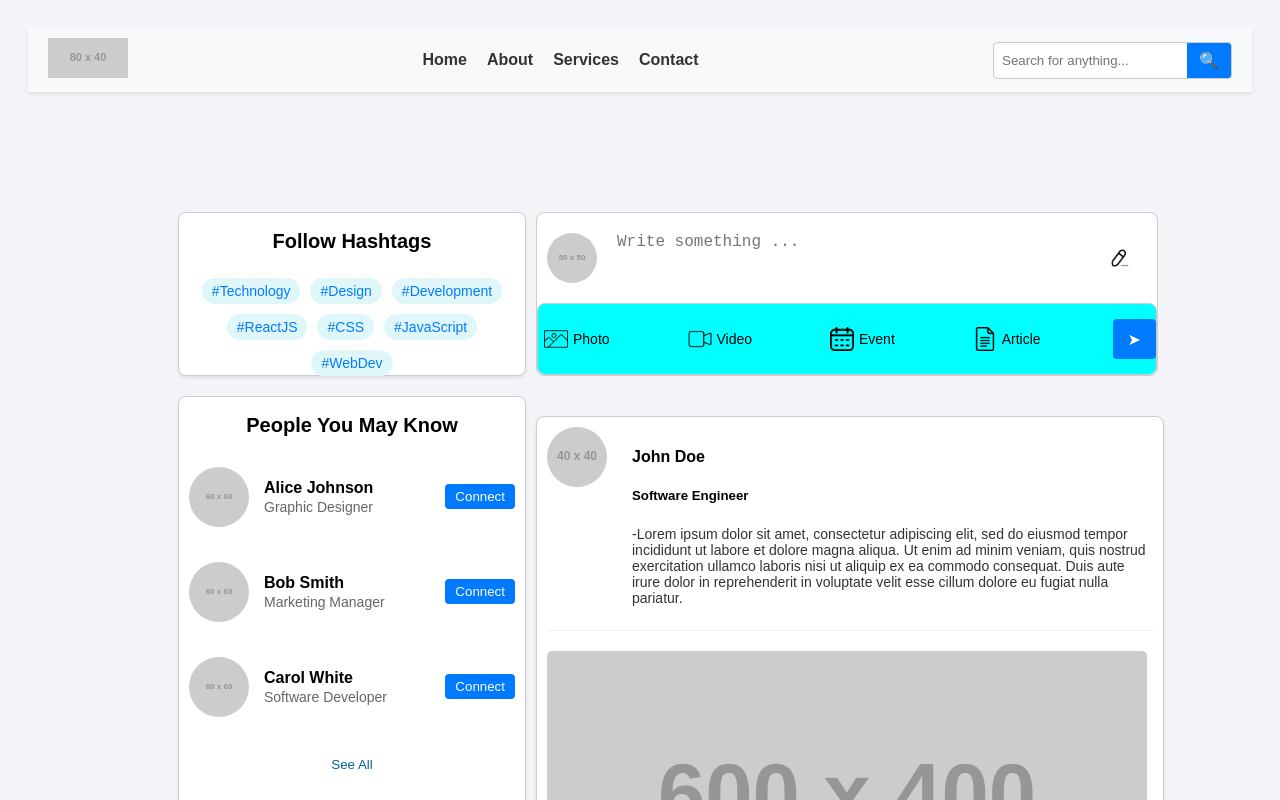
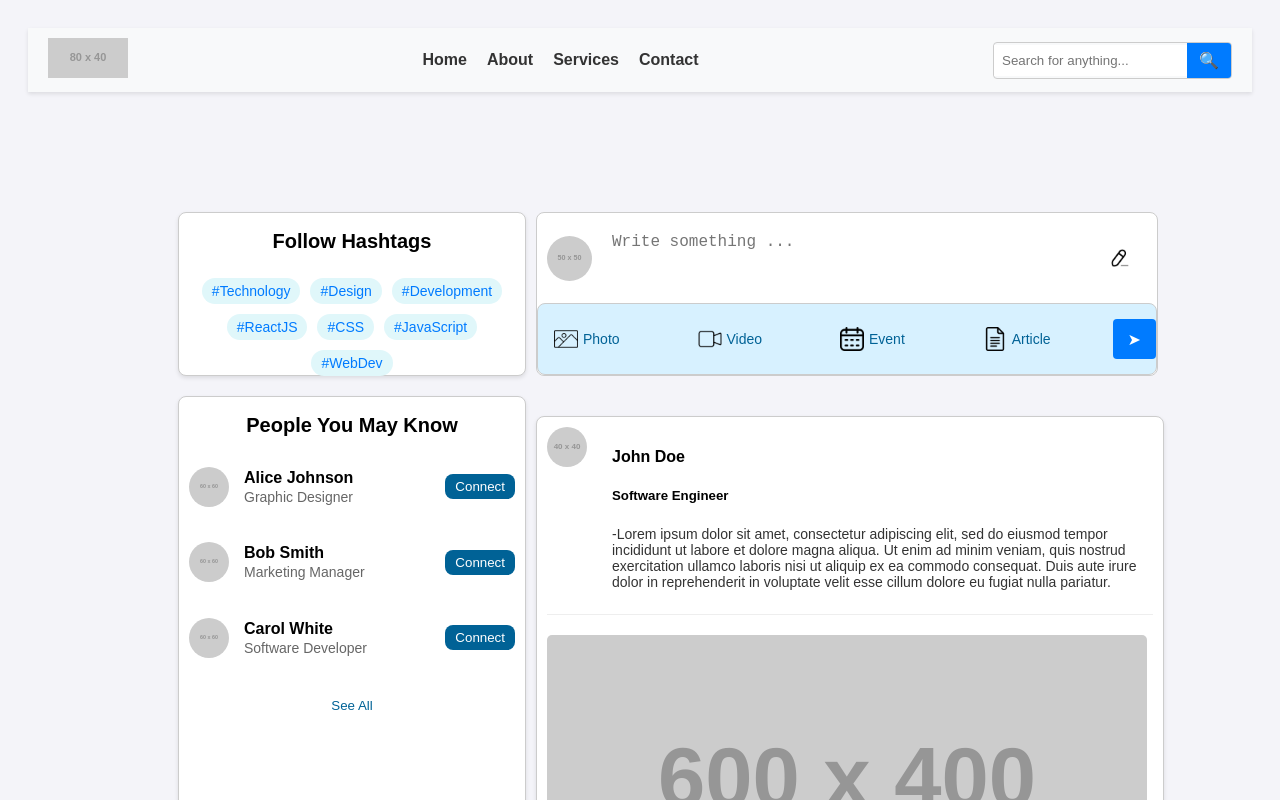
Before and after one commit to Jacobli6177/world-salon, a React (Vite) app in the folder Community_Page/: page / in a window 1280 px wide. Shown: the top 800 px of the page. Built offline with nearby package versions, Linux system fonts and the light colour scheme.

Commit message:
fixed css problems

```diff
--- a/Community_Page/src/Components/Create_Post/Create_Post.css
+++ b/Community_Page/src/Components/Create_Post/Create_Post.css
@@ -27,8 +27,8 @@ body {
 }
 
 .create-profile-pic {
-  width: 50px;
-  height: 50px;
+  width: 45px;
+  height: 45px;
   border-radius: 50%;
   margin-right: 10px;
 }
@@ -58,7 +58,7 @@ body {
   justify-content: space-between;
   align-items: center;
   height: 70px;
-  background-color: aqua;
+  background-color: #D7F1FF;
   border: 1px solid #ccc;
   border-radius: 8px;
 
@@ -72,6 +72,7 @@ body {
   cursor: pointer;
   margin-right: 10px;
   font-size: 14px;
+  margin-left: 10px;
 }
 
 .footer-icon-button:last-child {
@@ -86,6 +87,7 @@ body {
 
 .text {
   font-size: 14px;
+  color: #006296;
 }
 
 .send-button {
--- a/Community_Page/src/Components/People/People.css
+++ b/Community_Page/src/Components/People/People.css
@@ -26,6 +26,8 @@
 }
 
 .person-card {
+  width: 251;
+  height: 40.45px;
   display: flex;
   align-items: center;
   justify-content: space-between;
@@ -40,8 +42,8 @@
 
 .profile-pic {
   border-radius: 50%;
-  width: 60px;
-  height: 60px;
+  width: 40px;
+  height: 40px;
   margin-right: 15px;
 }
 
@@ -62,10 +64,10 @@
 }
 
 .connect-button {
-  background-color: #007bff;
+  background-color: #006296;
   color: #fff;
   border: none;
-  border-radius: 4px;
+  border-radius: 8px;
   padding: 5px 10px;
   cursor: pointer;
   transition: background-color 0.3s ease;
```
Also changed, not shown: Community_Page/src/Components/Create_Post/Create_Post.jsx (indentation only).
